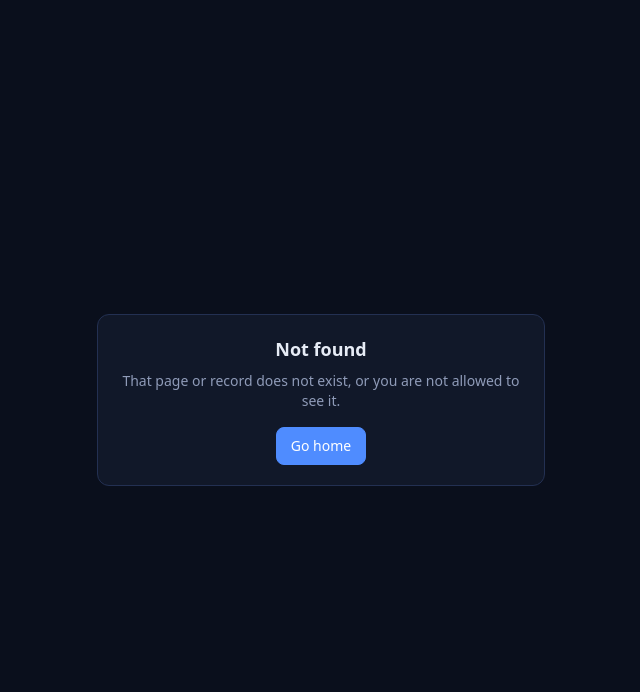
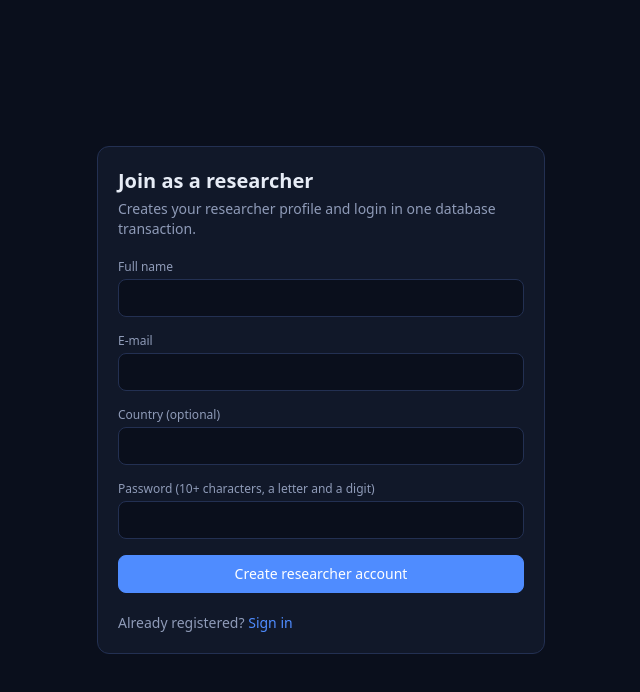
Before and after one commit to siddharthmnn/automated-bug-bounty-ledger, a Next.js app: page /register in a window 1280 px wide. Before the commit this address had no page. Shown: the top 692 px of the page, without its empty margins (319-959 px from the left). Built offline with nearby package versions, Linux system fonts and the light colour scheme.

Commit message:
feat(ui): add role-aware shell, login and researcher registration pages

```diff
--- /dev/null
+++ b/src/app/admin/layout.tsx
@@ -0,0 +1,6 @@
+import { AppShell } from "@/components/layout/AppShell";
+import { requirePageUser } from "@/server/auth/guard";
+export default async function AdminLayout({children}:{children:React.ReactNode}) {
+ const user=await requirePageUser("ADMIN");
+ return <AppShell user={user}>{children}</AppShell>;
+}
--- /dev/null
+++ b/src/app/admin/page.tsx
@@ -0,0 +1,6 @@
+import { PageHeader } from "@/components/ui/PageHeader";
+import { requirePageUser } from "@/server/auth/guard";
+export default async function AdminHome() {
+ const user=await requirePageUser("ADMIN");
+ return <PageHeader title={`Signed in as ${user.displayName}`} subtitle="The dashboard arrives in M6. Use the menu on the left."/>;
+}
--- /dev/null
+++ b/src/app/login/page.tsx
@@ -0,0 +1,10 @@
+import { Suspense } from "react";
+import Link from "next/link";
+import { LoginForm } from "@/components/forms/LoginForm";
+export default function LoginPage() {
+ return <div className="grid min-h-screen place-items-center px-4"><div className="card w-full max-w-sm">
+  <h1 className="text-xl font-semibold">Sign in</h1><p className="mt-1 mb-5 text-sm text-muted">Admins and researchers use the same sign-in.</p>
+  <Suspense><LoginForm/></Suspense>
+  <p className="mt-5 text-sm text-muted">New researcher? <Link className="link" href="/register">Create an account</Link></p>
+ </div></div>;
+}
--- /dev/null
+++ b/src/app/register/page.tsx
@@ -0,0 +1,10 @@
+import Link from "next/link";
+import { RegisterForm } from "@/components/forms/RegisterForm";
+export default function RegisterPage() {
+ return <div className="grid min-h-screen place-items-center px-4"><div className="card w-full max-w-md">
+  <h1 className="text-xl font-semibold">Join as a researcher</h1>
+  <p className="mt-1 mb-5 text-sm text-muted">Creates your researcher profile and login in one database transaction.</p>
+  <RegisterForm/>
+  <p className="mt-5 text-sm text-muted">Already registered? <Link className="link" href="/login">Sign in</Link></p>
+ </div></div>;
+}
--- /dev/null
+++ b/src/app/researcher/layout.tsx
@@ -0,0 +1,6 @@
+import { AppShell } from "@/components/layout/AppShell";
+import { requirePageUser } from "@/server/auth/guard";
+export default async function ResearcherLayout({children}:{children:React.ReactNode}) {
+ const user=await requirePageUser("RESEARCHER");
+ return <AppShell user={user}>{children}</AppShell>;
+}
--- /dev/null
+++ b/src/app/researcher/page.tsx
@@ -0,0 +1,6 @@
+import { PageHeader } from "@/components/ui/PageHeader";
+import { requirePageUser } from "@/server/auth/guard";
+export default async function ResearcherHome() {
+ const user=await requirePageUser("RESEARCHER");
+ return <PageHeader title={`Signed in as ${user.displayName}`} subtitle="The dashboard arrives in M6. Use the menu on the left."/>;
+}
--- /dev/null
+++ b/src/components/forms/LoginForm.tsx
@@ -0,0 +1,19 @@
+"use client";
+import { useSearchParams } from "next/navigation";
+import { api,formValues } from "@/lib/api-client";
+import { FormStatus,useAction } from "@/components/forms/useAction";
+export function LoginForm() {
+ const {busy,error,run}=useAction();const next=useSearchParams().get("next");
+ return <form className="space-y-4" onSubmit={async e=>{
+  e.preventDefault();const values=formValues(e.currentTarget);
+  await run(async()=>{
+   const res=await api<{redirectTo:string}>("POST","/api/auth/login",values);
+   const target=next&&next.startsWith("/")&&!next.startsWith("//")?next:res.redirectTo;
+   window.location.assign(target);
+  });
+ }}>
+  <div><label className="label" htmlFor="email">E-mail</label><input className="input" id="email" name="email" type="email" autoComplete="email" required/></div>
+  <div><label className="label" htmlFor="password">Password</label><input className="input" id="password" name="password" type="password" autoComplete="current-password" required/></div>
+  <FormStatus error={error}/><button className="btn btn-primary w-full" disabled={busy}>{busy?"Signing in...":"Sign in"}</button>
+ </form>;
+}
--- /dev/null
+++ b/src/components/forms/RegisterForm.tsx
@@ -0,0 +1,19 @@
+"use client";
+import { useState } from "react";
+import Link from "next/link";
+import { api,formValues } from "@/lib/api-client";
+import { FormStatus,useAction } from "@/components/forms/useAction";
+export function RegisterForm() {
+ const {busy,error,run}=useAction();const [done,setDone]=useState(false);
+ if(done)return <p className="text-sm">Account created. <Link className="link" href="/login">Sign in</Link> to submit your first report.</p>;
+ return <form className="space-y-4" onSubmit={async e=>{
+  e.preventDefault();const values=formValues(e.currentTarget);
+  const created=await run(()=>api("POST","/api/auth/register",values));if(created)setDone(true);
+ }}>
+  <div><label className="label" htmlFor="name">Full name</label><input className="input" id="name" name="name" required minLength={2} maxLength={100}/></div>
+  <div><label className="label" htmlFor="email">E-mail</label><input className="input" id="email" name="email" type="email" required maxLength={100}/></div>
+  <div><label className="label" htmlFor="country">Country (optional)</label><input className="input" id="country" name="country" maxLength={50}/></div>
+  <div><label className="label" htmlFor="password">Password (10+ characters, a letter and a digit)</label><input className="input" id="password" name="password" type="password" required minLength={10} maxLength={72} autoComplete="new-password"/></div>
+  <FormStatus error={error}/><button className="btn btn-primary w-full" disabled={busy}>{busy?"Creating...":"Create researcher account"}</button>
+ </form>;
+}
--- /dev/null
+++ b/src/components/forms/useAction.tsx
@@ -0,0 +1,19 @@
+"use client";
+import { useRouter } from "next/navigation";
+import { useState } from "react";
+export function useAction() {
+ const router=useRouter(); const [busy,setBusy]=useState(false);
+ const [error,setError]=useState<string|null>(null); const [message,setMessage]=useState<string|null>(null);
+ async function run<T>(fn:()=>Promise<T>,opts?:{success?:string;redirectTo?:string}):Promise<T|undefined> {
+  setBusy(true);setError(null);setMessage(null);
+  try {const result=await fn();if(opts?.success)setMessage(opts.success);if(opts?.redirectTo)router.push(opts.redirectTo);router.refresh();return result;}
+  catch(e){setError(e instanceof Error?e.message:"Something went wrong");return undefined;}
+  finally{setBusy(false);}
+ }
+ return {busy,error,message,run};
+}
+export function FormStatus({error,message}:{error:string|null;message?:string|null}) {
+ if(error)return <p className="rounded-lg border border-bad/40 bg-bad/10 px-3 py-2 text-sm text-bad">{error}</p>;
+ if(message)return <p className="rounded-lg border border-ok/40 bg-ok/10 px-3 py-2 text-sm text-ok">{message}</p>;
+ return null;
+}
--- /dev/null
+++ b/src/components/layout/AppShell.tsx
@@ -0,0 +1,38 @@
+import Link from "next/link";
+import type { SessionUser } from "@/server/auth/session";
+import { StatusBadge } from "@/components/ui/Badge";
+import { LogoutButton } from "@/components/layout/LogoutButton";
+import { NavLinks,type NavItem } from "@/components/layout/NavLinks";
+const ADMIN_NAV:NavItem[]=[
+ {href:"/admin",label:"Dashboard"},{href:"/admin/reports",label:"Reports"},
+ {href:"/admin/companies",label:"Companies"},{href:"/admin/programs",label:"Programs"},
+ {href:"/admin/patches",label:"Patches"},{href:"/admin/payouts",label:"Payouts"},
+ {href:"/admin/researchers",label:"Researchers"},{href:"/admin/analytics",label:"SQL analytics"},
+ {href:"/admin/search",label:"Search"},{href:"/leaderboard",label:"Leaderboard"},
+ {href:"/admin/system/vector-sync",label:"Vector sync"},{href:"/admin/system/database-roles",label:"Database roles"}
+];
+const RESEARCHER_NAV:NavItem[]=[
+ {href:"/researcher",label:"Dashboard"},{href:"/researcher/programs",label:"Programs"},
+ {href:"/researcher/submit",label:"Submit report"},{href:"/researcher/reports",label:"My reports"},
+ {href:"/researcher/payouts",label:"My payouts"},{href:"/leaderboard",label:"Leaderboard"}
+];
+export function AppShell({user,children}:{user:SessionUser;children:React.ReactNode}) {
+ const nav=user.role==="ADMIN"?ADMIN_NAV:RESEARCHER_NAV;
+ return <div className="min-h-screen lg:grid lg:grid-cols-[240px_1fr]">
+  <aside className="border-b border-line bg-panel lg:sticky lg:top-0 lg:h-screen lg:border-r lg:border-b-0">
+   <div className="flex h-full flex-col gap-6 p-4">
+    <Link href={user.role==="ADMIN"?"/admin":"/researcher"} className="flex items-center gap-2 px-2">
+     <span className="grid h-8 w-8 place-items-center rounded-lg bg-accent/20 font-mono text-sm font-bold text-accent">BB</span>
+     <span className="leading-tight"><span className="block text-sm font-semibold">Bug Bounty Ledger</span><span className="block text-[11px] text-muted">Patch &amp; payout tracking</span></span>
+    </Link>
+    <NavLinks items={nav}/>
+    <div className="mt-auto space-y-3 rounded-lg border border-line p-3">
+     <div className="text-sm font-medium">{user.displayName}</div>
+     <div className="flex items-center justify-between gap-2"><span className="truncate text-xs text-muted">{user.email}</span><StatusBadge value={user.role}/></div>
+     <LogoutButton/>
+    </div>
+   </div>
+  </aside>
+  <main className="mx-auto w-full max-w-7xl px-4 py-8 sm:px-8">{children}</main>
+ </div>;
+}
--- /dev/null
+++ b/src/components/layout/LogoutButton.tsx
@@ -0,0 +1,11 @@
+"use client";
+import { useRouter } from "next/navigation";
+import { useState } from "react";
+import { api } from "@/lib/api-client";
+export function LogoutButton() {
+  const router=useRouter(); const [busy,setBusy]=useState(false);
+  return <button className="btn btn-sm w-full" disabled={busy} onClick={async()=>{
+    setBusy(true); await api("POST","/api/auth/logout").catch(()=>undefined);
+    router.push("/login"); router.refresh();
+  }}>{busy?"Signing out...":"Log out"}</button>;
+}
--- /dev/null
+++ b/src/components/layout/NavLinks.tsx
@@ -0,0 +1,11 @@
+"use client";
+import Link from "next/link";
+import { usePathname } from "next/navigation";
+export interface NavItem {href:string;label:string;}
+export function NavLinks({items}:{items:NavItem[]}) {
+ const pathname=usePathname();
+ return <nav className="flex flex-col gap-0.5">{items.map(item=>{
+  const active=pathname===item.href||(!["/admin","/researcher"].includes(item.href)&&pathname.startsWith(item.href));
+  return <Link key={item.href} href={item.href} className={`rounded-lg px-3 py-2 text-sm transition ${active?"bg-accent/15 font-medium text-ink":"text-muted hover:bg-panel-2 hover:text-ink"}`}>{item.label}</Link>;
+ })}</nav>;
+}
```
